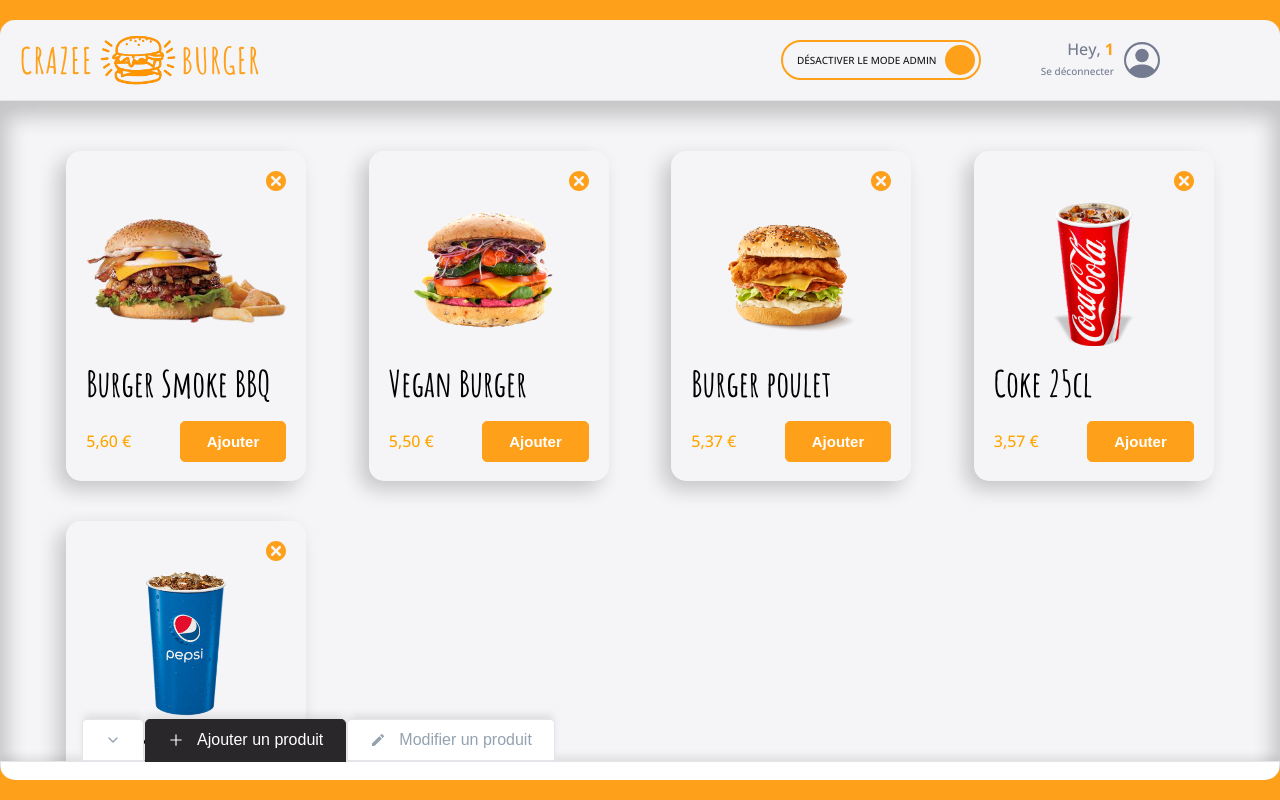
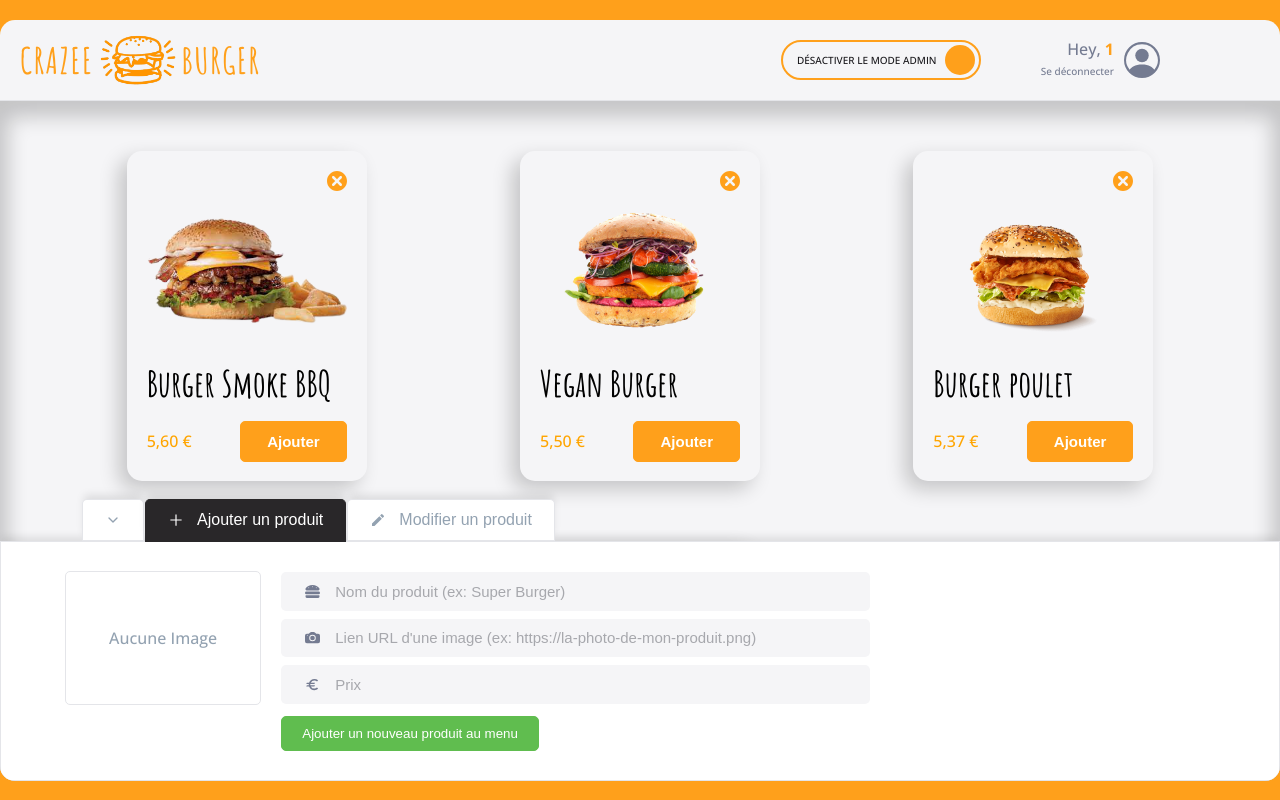
Before and after one commit to QiaoAn05/crazee-burger, a React (Vite) app: page /order/1 in a window 1280 px wide. Built offline with nearby package versions, Linux system fonts and the light colour scheme.

Commit message:
🐛 F09: MAIN > Fix the admin to be fixed when scrolling

```diff
--- a/src/components/pages/order/main/Main.jsx
+++ b/src/components/pages/order/main/Main.jsx
@@ -21,7 +21,8 @@ export default function Main() {
 }
 
 const MainStyled = styled.div`
-  width: 100%;
+  background: ${theme.colors.background_white};
+  height: calc(95vh - 10vh);
   flex: 1;
   border-bottom-right-radius: ${theme.borderRadius.extraRound};
   border-bottom-left-radius: ${theme.borderRadius.extraRound};
@@ -31,9 +32,12 @@ const MainStyled = styled.div`
   grid-template-rows: 1fr;
   /* grid-template-columns: 25% 1fr; */
   grid-template-columns: 1fr;
-  overflow: auto;
 
   .menu-and-admin {
     position: relative;
+    overflow-y: hidden;
+    display: grid;
+    border-bottom-left-radius: ${theme.borderRadius.extraRound};
+    border-bottom-right-radius: ${theme.borderRadius.extraRound};
   }
 `;
--- a/src/components/pages/order/main/menu/Menu.jsx
+++ b/src/components/pages/order/main/menu/Menu.jsx
@@ -41,9 +41,10 @@ const MenuStyled = styled.section`
   background-color: ${theme.colors.background_white};
   display: grid;
   grid-template-columns: repeat(4, 1fr);
-  grid-template-columns: repeat(auto-fit, minmax(250px, 1fr));
-  grid-gap: 40px 30px;
+  grid-template-columns: repeat(auto-fit, minmax(300px, 1fr));
+  grid-row-gap: 60px;
   padding: 50px 50px 150px;
   justify-items: center;
   box-shadow: ${theme.shadows.strong};
+  overflow-y: scroll;
 `;
```
